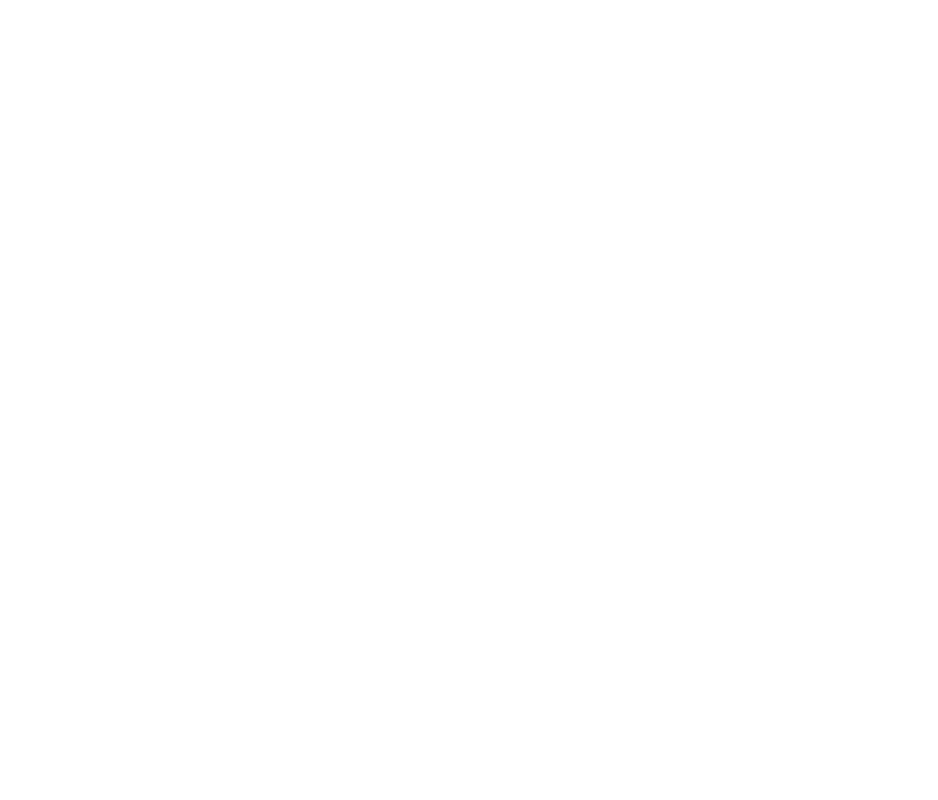
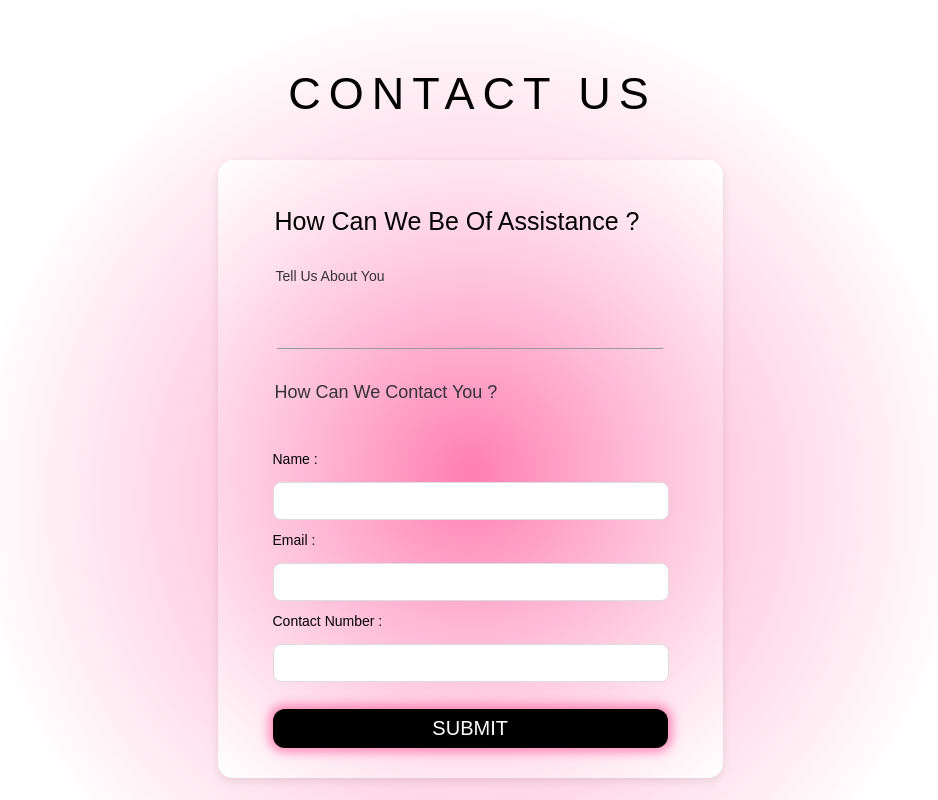
Before and after one commit to Divine-Ntambwe/Active-Media, a React (Vite) app: page /contactUs in a window 1280 px wide. Shown: the top 800 px of the page, without its empty margins (170-1108 px from the left). Built offline with nearby package versions, Linux system fonts and the light colour scheme.

Commit message:
made progress on ContactPage

```diff
--- a/src/pages/Contact_Us.jsx
+++ b/src/pages/Contact_Us.jsx
@@ -1,12 +1,40 @@
-import React from 'react'
-import './Contact_us.module.css'
+import React from "react";
+import styles from "./Contact_Us.module.css";
 
-function Contact_Us() {
+const Contact_Us = () => {
   return (
-    <div>
+    <div className={styles.pageWrapper}>
+      {/* Page Title */}
+      <h1 className={styles.heading}>CONTACT US</h1>
 
+      {/* Contact Card */}
+      <div className={styles.contactCard}>
+        <h1 className={styles.subHeadingContact2}>How Can We Be Of Assistance ?</h1>
+        <p className={styles.subHeadingAbout}>Tell Us About You</p>
+        <hr className={styles.divider}/>
+        <p className={styles.subHeadingContact}>How Can We Contact You ?</p>
+
+        <form className={styles.form}>
+          <label>Name :</label>
+          <input type="text" name="name" />
+
+          <label>Email :</label>
+          <input type="email" name="email" />
+
+          <label>Contact Number :</label>
+          <input type="text" name="contact" />
+
+          <button type="submit">SUBMIT</button>
+        </form>
+      </div>
+
+      {/* Footer Text */}
+      <p className={styles.footerText}>
+        Thank you for your interest in Active Media<br /> Industries. <br />
+        Please let us know how we can help you by filling <br /> out the form.
+      </p>
     </div>
-  )
-}
+  );
+};
 
-export default Contact_Us
+export default Contact_Us;
--- a/src/pages/Contact_Us.module.css
+++ b/src/pages/Contact_Us.module.css
@@ -0,0 +1,169 @@
+.pageWrapper {
+  font-family: Arial, sans-serif;
+  background: #fff;
+  background: radial-gradient(circle 500px at center, rgba(255, 92, 155, 0.6), #fff);
+  text-align: center;
+  padding: 20px;
+  padding-bottom: 50px;
+}
+
+/* Page Title */
+.heading {
+  margin-top: 40px;
+  font-size: 45px;
+  letter-spacing: 8px;
+  font-weight: 400;
+  word-wrap: break-word;
+  font-weight: 100;
+  padding-left: 5px;
+}
+
+/* Contact Card */
+.contactCard {
+  margin: 40px auto;
+  padding: 30px 25px;
+  width: 100%;
+  max-width: 455px;
+  background: radial-gradient(circle, rgba(255, 103, 161, 0.6), #fff);
+  border-radius: 15px;
+  box-shadow: 0px 3px 10px rgba(0, 0, 0, 0.1);
+}
+
+.contactCard h2 {
+  font-size: 18px;
+  margin-bottom: 10px;
+}
+
+.subHeadingAbout {
+  font-size: 14px;
+  padding-top: 15px;
+  padding-bottom: 50px;
+  color: #333;
+  text-align: left;
+  padding-left: 33px  ;
+}
+
+.subHeadingContact {
+  font-size: 18px;
+  padding-top: 15px;
+  padding-bottom: 30px;
+  color: #333;
+  text-align: left;
+  padding-left: 32px;
+}
+
+.subHeadingContact2 {
+  font-size: 25px;
+  font-weight: 300;
+  padding-left: 32px;
+  text-align: left;
+}
+
+.contactCard hr {
+  border: none;
+  border-top: 1px solid #999;
+
+}
+
+.divider{
+  border-top: 1px solid #000000;
+  width: 85%;
+}
+
+.form {
+  display: flex;
+  flex-direction: column;
+  gap: 12px;
+  text-align: left;
+  padding-left: 30px;
+}
+
+.form label {
+  font-size: 14px;
+  margin-bottom: 3px;
+}
+
+.form input {
+  padding: 10px;
+  border: 1px solid #ddd;
+  border-radius: 8px;
+  outline: none;
+  width: 88%;
+  background: #fff;
+  font-size: 14px;
+}
+
+.form button {
+  margin-top: 15px;
+  padding: 8px;
+  background: black;
+  color: white;
+  border: none;
+  border-radius: 12px;
+  cursor: pointer;
+  transition: 0.3s;
+  width: 93%;
+  font-weight: 400;
+  font-size: 20px;
+  box-shadow: 0 0 10px 5px rgba(255, 92, 155, 0.6);
+}
+
+.form button:hover {
+  background: #444;
+}
+
+/* Footer Text */
+.footerText {
+  margin: 30px auto 0 auto;
+  max-width: 90%;
+  font-size: 18px;
+  line-height: 1.6;
+  font-weight: 300;
+}
+
+/* -------------------
+   MEDIA QUERIES
+------------------- */
+
+/* Tablets */
+@media (max-width: 768px) {
+  .heading {
+    font-size: 22px;
+    letter-spacing: 5px;
+  }
+
+  .contactCard {
+    padding: 25px 20px;
+    max-width: 90%;
+  }
+
+  .footerText {
+    font-size: 16px;
+  }
+}
+
+/* Small Phones */
+@media (max-width: 480px) {
+  .heading {
+    font-size: 20px;
+    letter-spacing: 3px;
+  }
+
+  .contactCard {
+    padding: 20px 15px;
+  }
+
+  .form input {
+    font-size: 13px;
+    padding: 8px;
+  }
+
+  .form button {
+    font-size: 14px;
+    padding: 10px;
+  }
+
+  .footerText {
+    font-size: 15px;
+  }
+}
```
